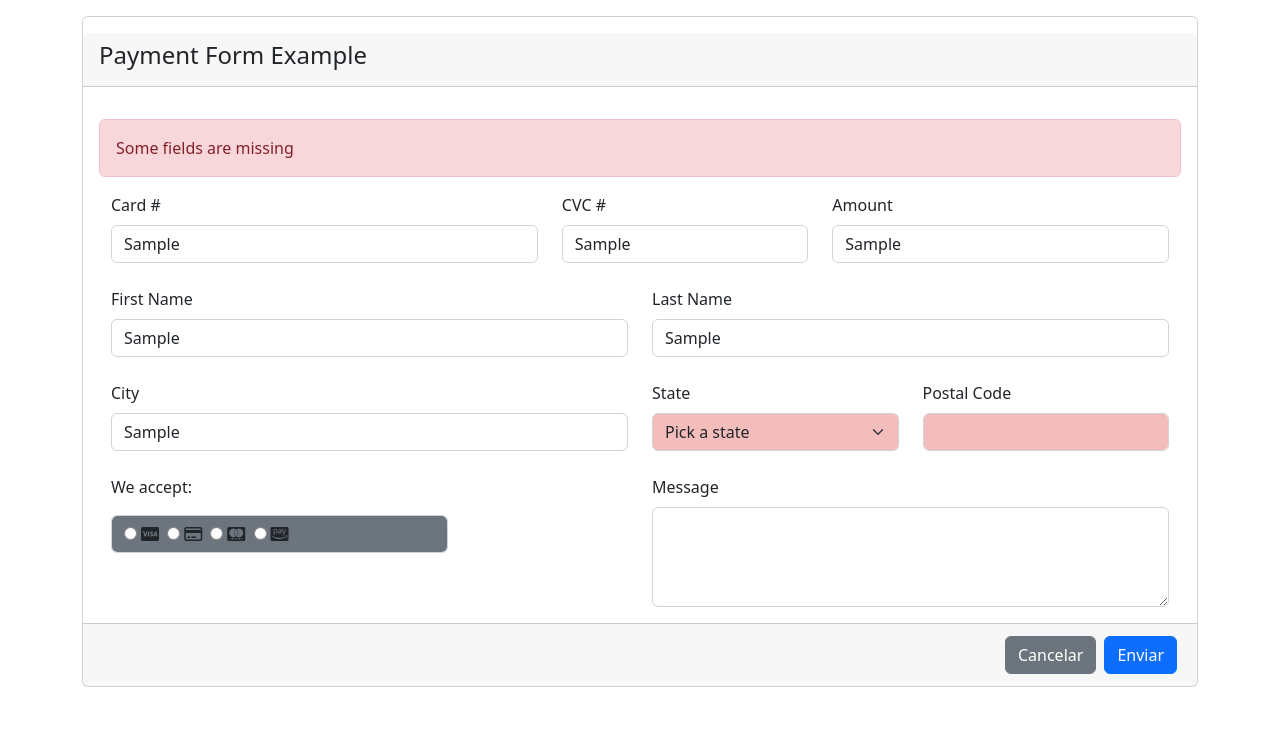
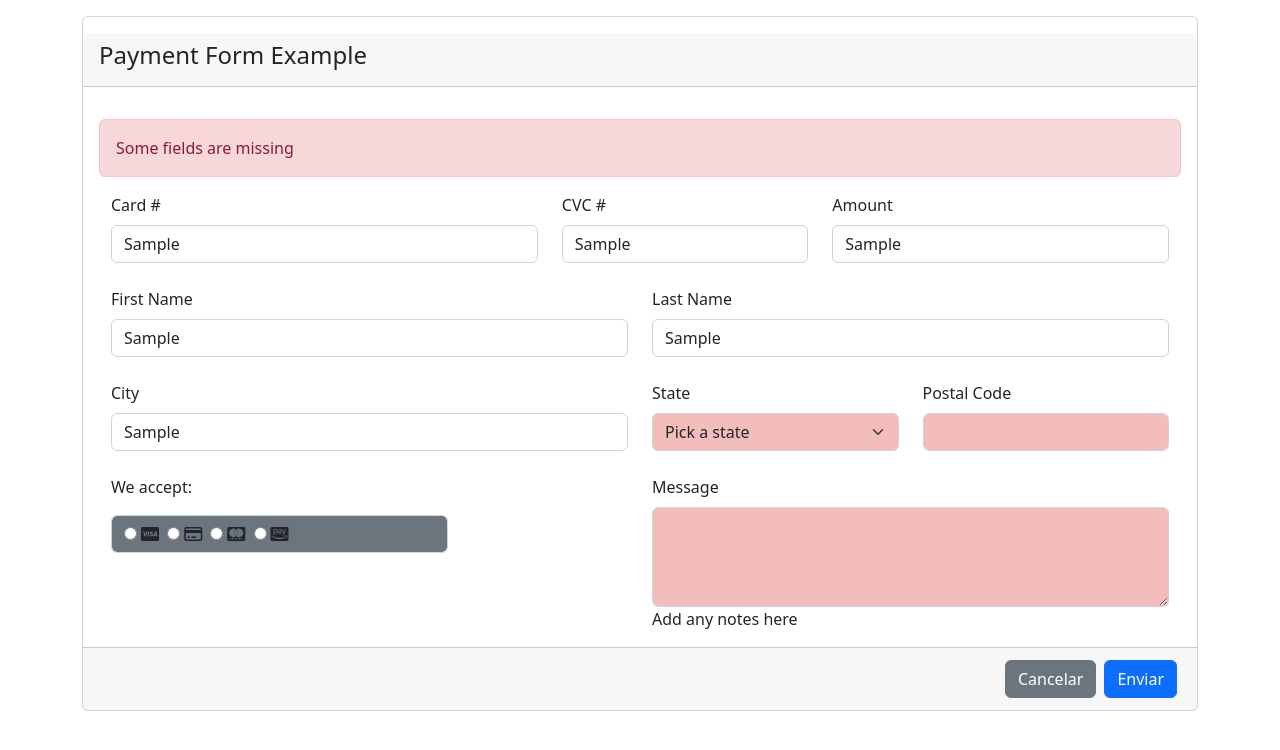
Before and after one commit to E-Vivanco/formulario__eventos, a plain HTML site: page index.html in a window 1280 px wide. Both pictures are taken after typing "Sample", "Sample", "Sample", "Sample", "Sample", "Sample" into the empty fields and a click on the button "Enviar". Drawn offline with nearby package versions, Linux system fonts and the light colour scheme.

Commit message:
ajustes2 -form-events

```diff
--- a/index.html
+++ b/index.html
@@ -89,6 +89,7 @@
                         <div class="col-6">
                             <label for="message_" class="form-label">Message</label>
                             <textarea name="message" class="form-control" id="message_" cols="30" rows="10" style="height: 100px"></textarea>
+                            <label>Add any notes here</label>
                         </div>
                     </div>
                 </div>
--- a/index.js
+++ b/index.js
@@ -46,6 +46,10 @@ function validacion() {
         postalc.style.backgroundColor = '#D0090344';
         alerts.classList.remove("d-none");
     }
+    if(messagec.value === "") {
+        messagec.style.backgroundColor = '#D0090344';
+        alerts.classList.remove("d-none");
+    }
 }
 
 formulario.addEventListener("submit", (e) => {
```
